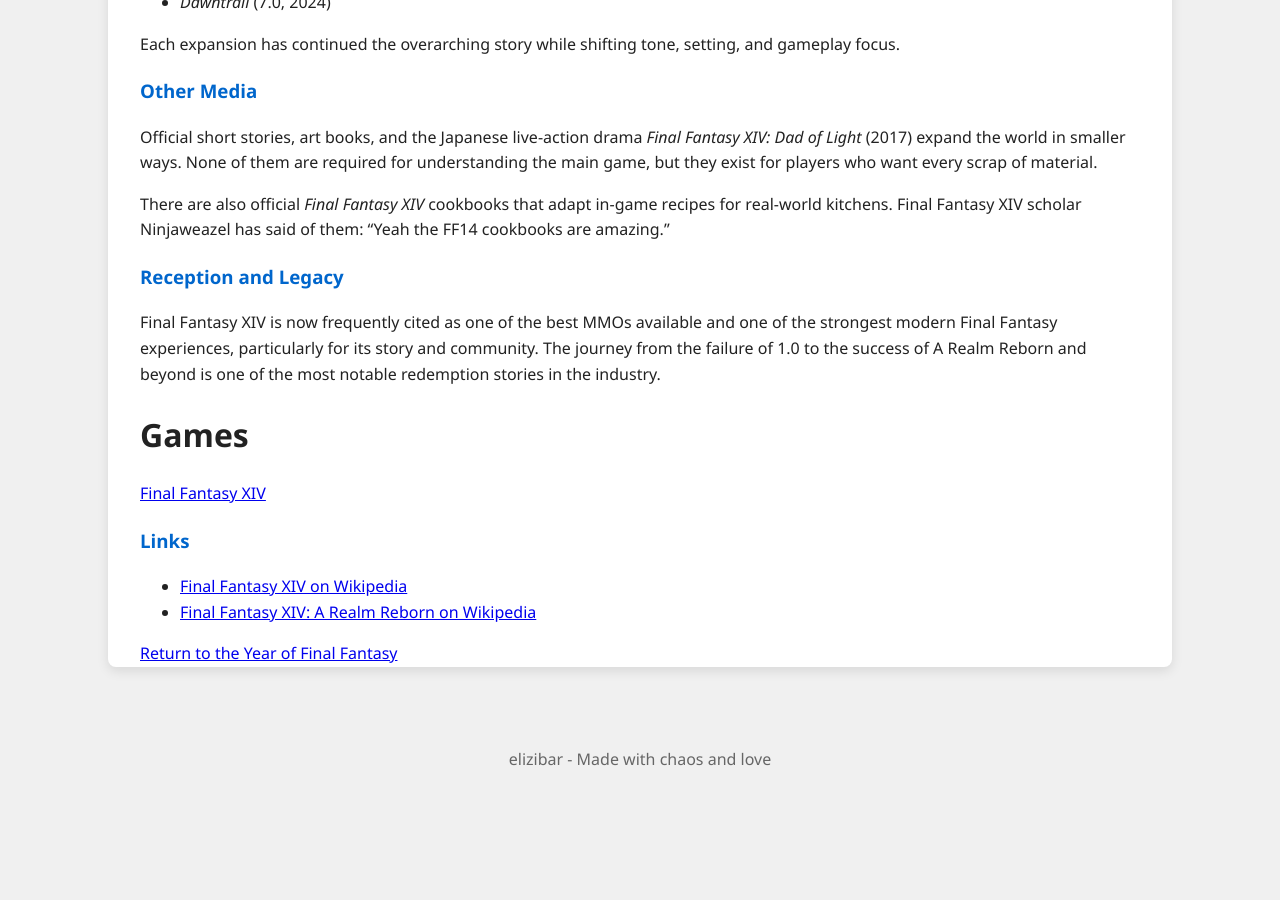
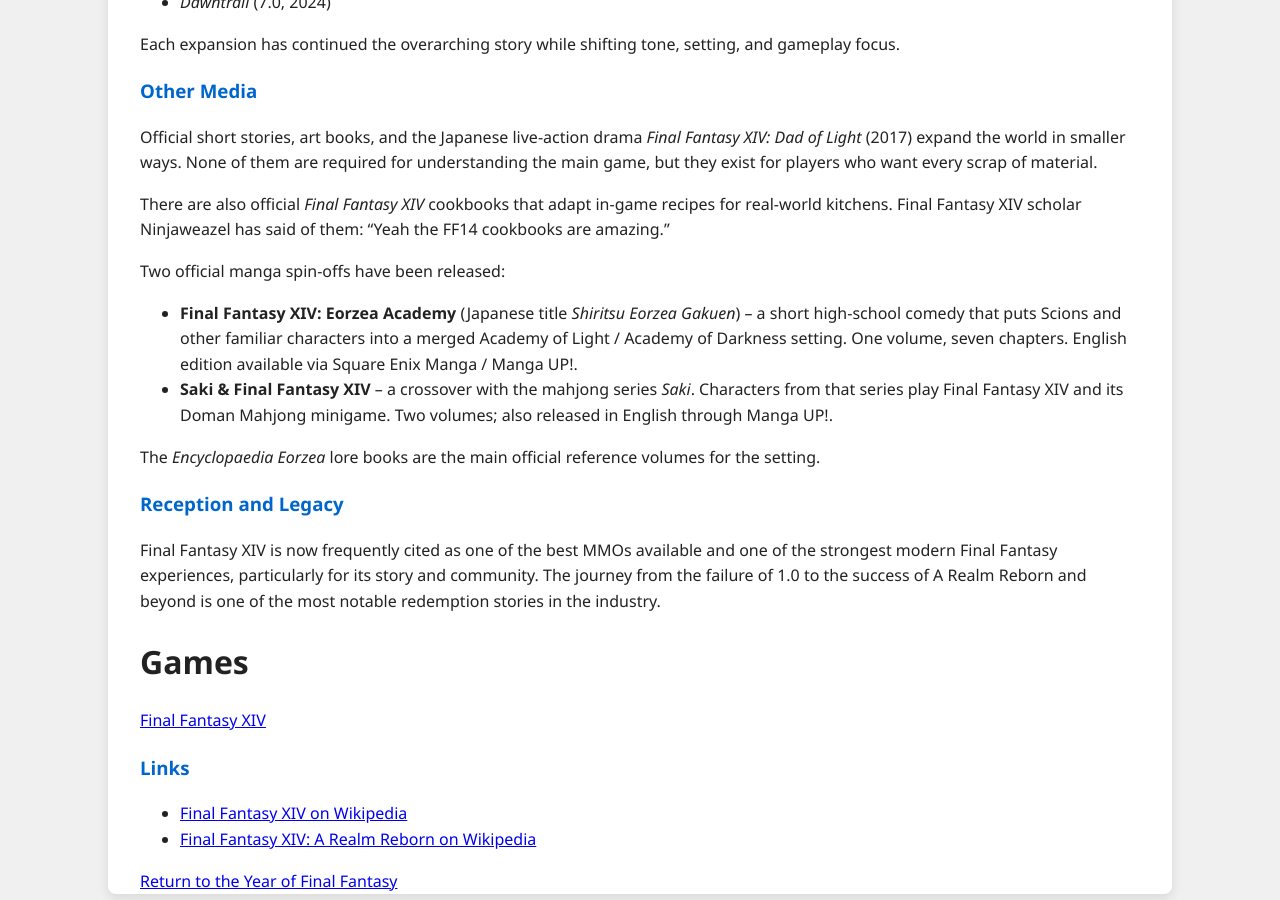
Before and after one commit to elizibar/elizibar.github.io, a Jekyll site: the page built from yearoffinalfantasy/Series/ff14series.md, in a window 1280 px wide and 900 px high, scrolled down 1198 px. Built offline with Jekyll 4.4.1, drawn with Linux system fonts in a browser that asks for light colours; before the commit the page ends 2019 px from its top, so only the background shows below that.

Commit message:
Update ff14series.md

```diff
--- a/yearoffinalfantasy/Series/ff14series.md
+++ b/yearoffinalfantasy/Series/ff14series.md
@@ -43,6 +43,13 @@
 
 There are also official *Final Fantasy XIV* cookbooks that adapt in-game recipes for real-world kitchens. Final Fantasy XIV scholar Ninjaweazel has said of them: "Yeah the FF14 cookbooks are amazing."
 
+Two official manga spin-offs have been released:
+
+- **Final Fantasy XIV: Eorzea Academy** (Japanese title *Shiritsu Eorzea Gakuen*) – a short high-school comedy that puts Scions and other familiar characters into a merged Academy of Light / Academy of Darkness setting. One volume, seven chapters. English edition available via Square Enix Manga / Manga UP!.
+- **Saki & Final Fantasy XIV** – a crossover with the mahjong series *Saki*. Characters from that series play Final Fantasy XIV and its Doman Mahjong minigame. Two volumes; also released in English through Manga UP!.
+
+The *Encyclopaedia Eorzea* lore books are the main official reference volumes for the setting.
+
 ### Reception and Legacy
 
 Final Fantasy XIV is now frequently cited as one of the best MMOs available and one of the strongest modern Final Fantasy experiences, particularly for its story and community. The journey from the failure of 1.0 to the success of A Realm Reborn and beyond is one of the most notable redemption stories in the industry.
```
